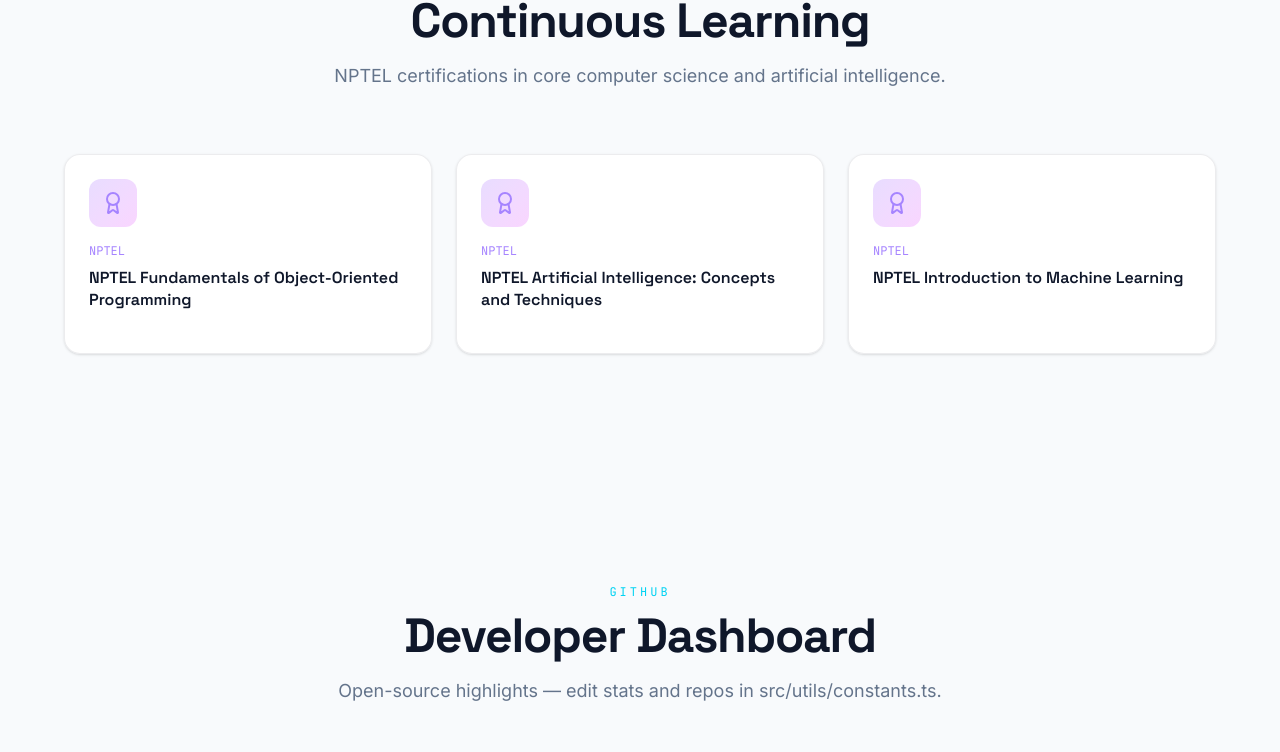
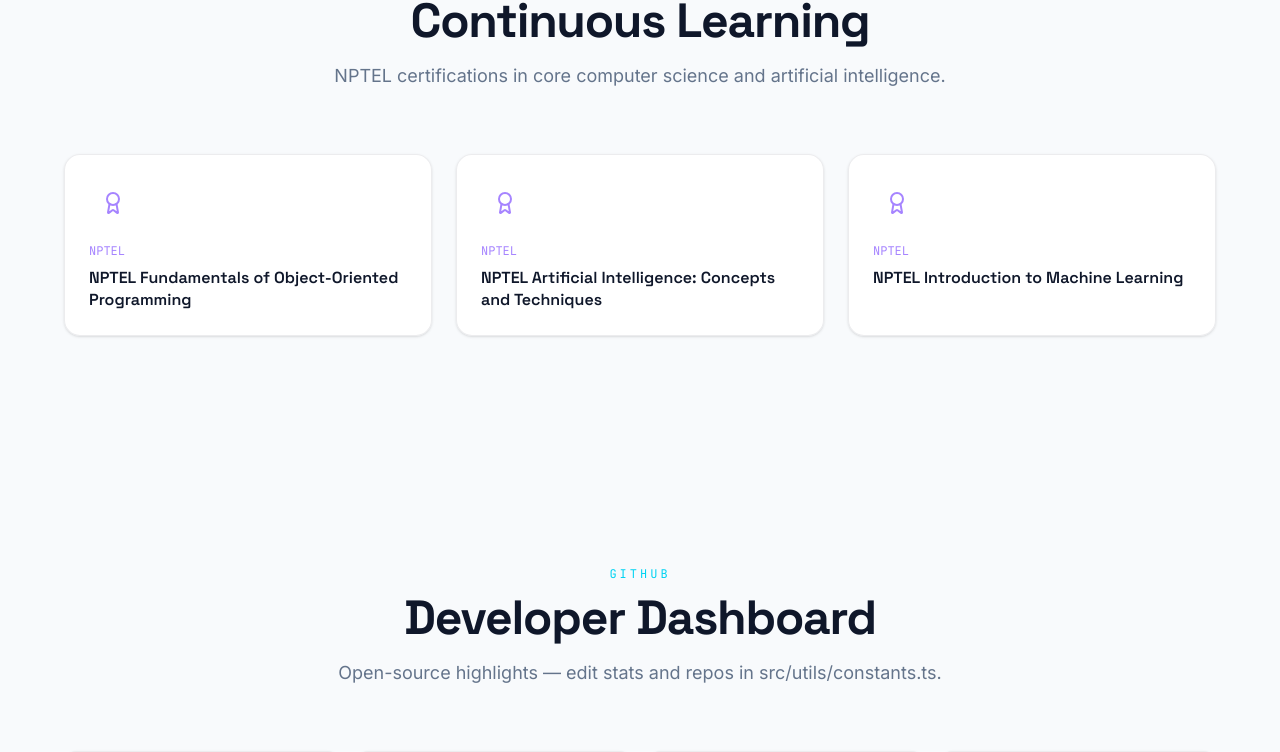
Before and after one commit to avishek93820/Portfolio, a React (Vite) app: page / in a window 1280 px wide. Shown: the part 4065-4817 px from the top of the page. Built offline with nearby package versions, Linux system fonts and the light colour scheme.

Commit message:
Update Certifications.tsx

```diff
--- a/src/components/sections/Certifications.tsx
+++ b/src/components/sections/Certifications.tsx
@@ -1,4 +1,3 @@
-import { motion } from 'framer-motion';
 import { Award } from 'lucide-react';
 import { CERTIFICATIONS } from '@/utils/constants';
 import { SectionHeading } from '@/components/ui/SectionHeading';
@@ -16,22 +15,20 @@
 
         <div className="grid md:grid-cols-3 gap-6">
           {CERTIFICATIONS.map((cert, i) => (
-            <Reveal key={cert.title} delay={i * 0.1}>
-              <motion.div
-                className="glass rounded-2xl p-6 h-full flex flex-col border border-white/5 hover:border-violet-500/30 transition-all group"
-                whileHover={{ y: -6, scale: 1.02 }}
-              >
-                <div className="w-12 h-12 rounded-xl bg-gradient-to-br from-violet-500/20 to-fuchsia-500/20 flex items-center justify-center mb-4">
+            <Reveal key={cert.title} delay={i * 0.05}>
+              <div className="glass rounded-2xl p-6 h-full flex flex-col border border-white/5 hover:border-violet-500/30 transition-colors">
+                <div className="w-12 h-12 rounded-xl bg-white/5 flex items-center justify-center mb-4">
                   <Award className="w-6 h-6 text-violet-400" />
                 </div>
-                <span className="text-xs font-mono text-violet-400 mb-2">{cert.provider}</span>
+
+                <span className="text-xs font-mono text-violet-400 mb-2">
+                  {cert.provider}
+                </span>
+
                 <h3 className="font-display font-semibold text-base leading-snug flex-1">
                   {cert.title}
                 </h3>
-                <motion.div
-                  className="mt-4 h-0.5 w-0 group-hover:w-full bg-gradient-to-r from-violet-500 to-fuchsia-500 transition-all duration-500"
-                />
-              </motion.div>
+              </div>
             </Reveal>
           ))}
         </div>
```
